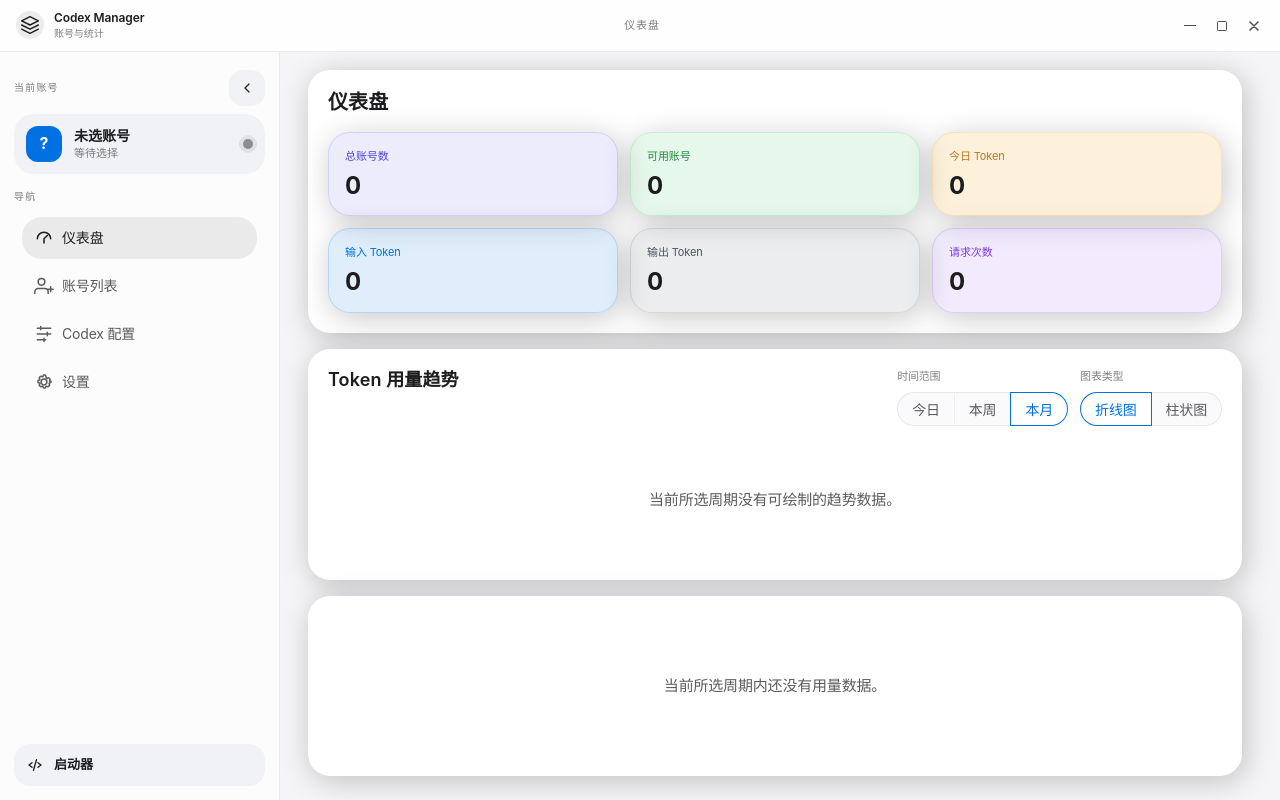
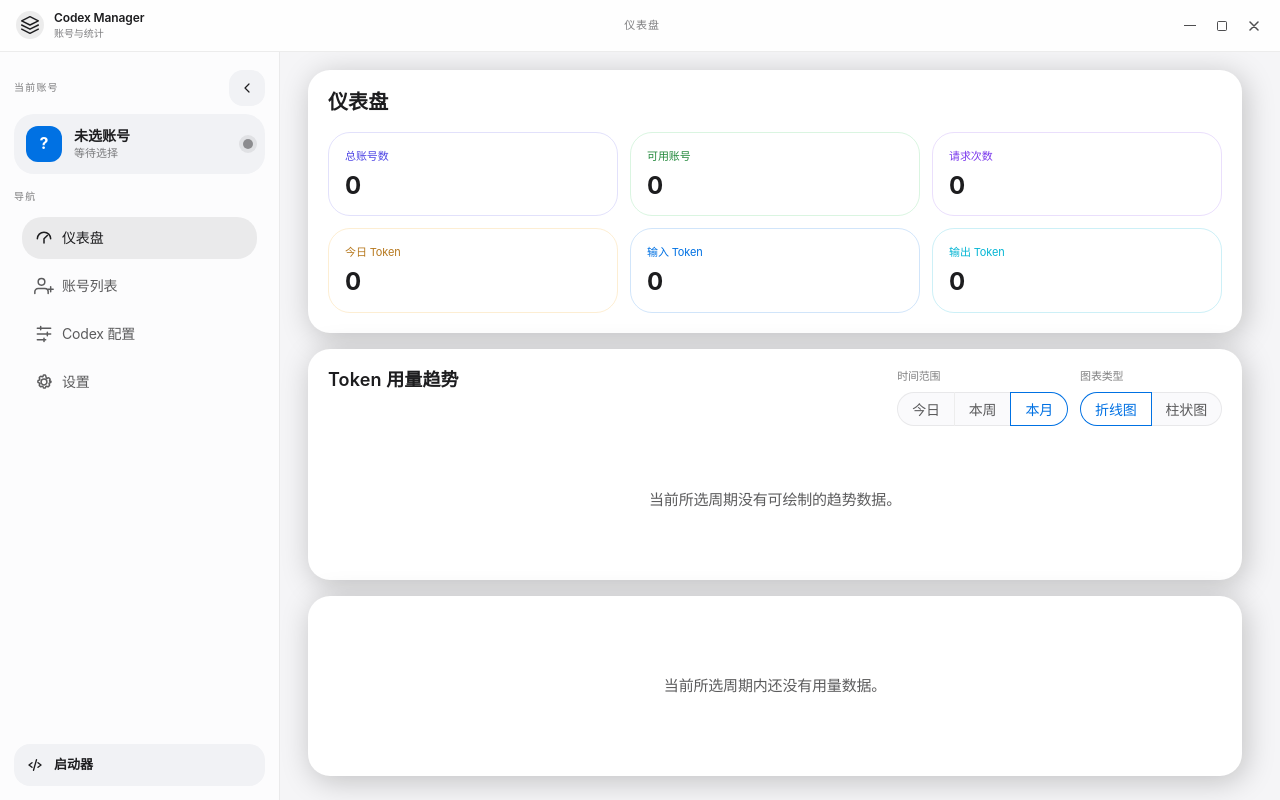
Before and after one commit to weimin96/CodexX, a Vue app: page /usage in a window 1280 px wide. Built offline with nearby package versions, Linux system fonts and the light colour scheme.

Commit message:
调整仪表盘统计卡片顺序与配色

```diff
--- a/src/views/UsageView.vue
+++ b/src/views/UsageView.vue
@@ -15,12 +15,16 @@
             <span class="metric-label">可用账号</span>
             <strong class="metric-value">{{ availableAccountCount }}</strong>
           </div>
+          <div class="dashboard-summary-card metric-request-card">
+            <span class="metric-label">请求次数</span>
+            <strong class="metric-value">{{ (summary?.total_requests ?? 0).toLocaleString() }}</strong>
+          </div>
+        </div>
+        <div class="dashboard-summary-row">
           <div class="dashboard-summary-card metric-today-card">
             <span class="metric-label">今日 Token</span>
             <strong class="metric-value">{{ formatTokens(todayTotalTokens) }}</strong>
           </div>
-        </div>
-        <div class="dashboard-summary-row">
           <div class="dashboard-summary-card metric-input-card">
             <span class="metric-label">输入 Token</span>
             <strong class="metric-value">{{ formatTokens(summary?.total_input_tokens ?? 0) }}</strong>
@@ -28,10 +32,6 @@
           <div class="dashboard-summary-card metric-output-card">
             <span class="metric-label">输出 Token</span>
             <strong class="metric-value">{{ formatTokens(summary?.total_output_tokens ?? 0) }}</strong>
-          </div>
-          <div class="dashboard-summary-card metric-request-card">
-            <span class="metric-label">请求次数</span>
-            <strong class="metric-value">{{ (summary?.total_requests ?? 0).toLocaleString() }}</strong>
           </div>
         </div>
       </div>
@@ -485,7 +485,6 @@ onUnmounted(() => {
 
 .dashboard-summary-card {
   --card-accent: var(--app-blue);
-  --card-background: rgba(0, 113, 227, 0.08);
   --card-border: rgba(0, 113, 227, 0.14);
   display: flex;
   flex-direction: column;
@@ -494,8 +493,7 @@ onUnmounted(() => {
   padding: 16px;
   border-radius: 22px;
   border: 1px solid var(--card-border);
-  background: var(--card-background);
-  box-shadow: var(--app-shadow);
+  background: transparent;
 }
 
 .dashboard-summary-card .metric-label {
@@ -504,37 +502,31 @@ onUnmounted(() => {
 
 .metric-total-card {
   --card-accent: #4f46e5;
-  --card-background: rgba(79, 70, 229, 0.1);
   --card-border: rgba(79, 70, 229, 0.16);
 }
 
 .metric-available-card {
   --card-accent: #248a3d;
-  --card-background: rgba(52, 199, 89, 0.12);
   --card-border: rgba(52, 199, 89, 0.18);
 }
 
 .metric-today-card {
   --card-accent: #b7791f;
-  --card-background: rgba(245, 158, 11, 0.14);
   --card-border: rgba(245, 158, 11, 0.18);
 }
 
 .metric-input-card {
   --card-accent: #0071e3;
-  --card-background: rgba(0, 113, 227, 0.12);
   --card-border: rgba(0, 113, 227, 0.18);
 }
 
 .metric-output-card {
-  --card-accent: #4b5563;
-  --card-background: rgba(75, 85, 99, 0.1);
-  --card-border: rgba(75, 85, 99, 0.14);
+  --card-accent: #06b6d4;
+  --card-border: rgba(6, 182, 212, 0.2);
 }
 
 .metric-request-card {
   --card-accent: #7c3aed;
-  --card-background: rgba(124, 58, 237, 0.1);
   --card-border: rgba(124, 58, 237, 0.16);
 }
 
```
